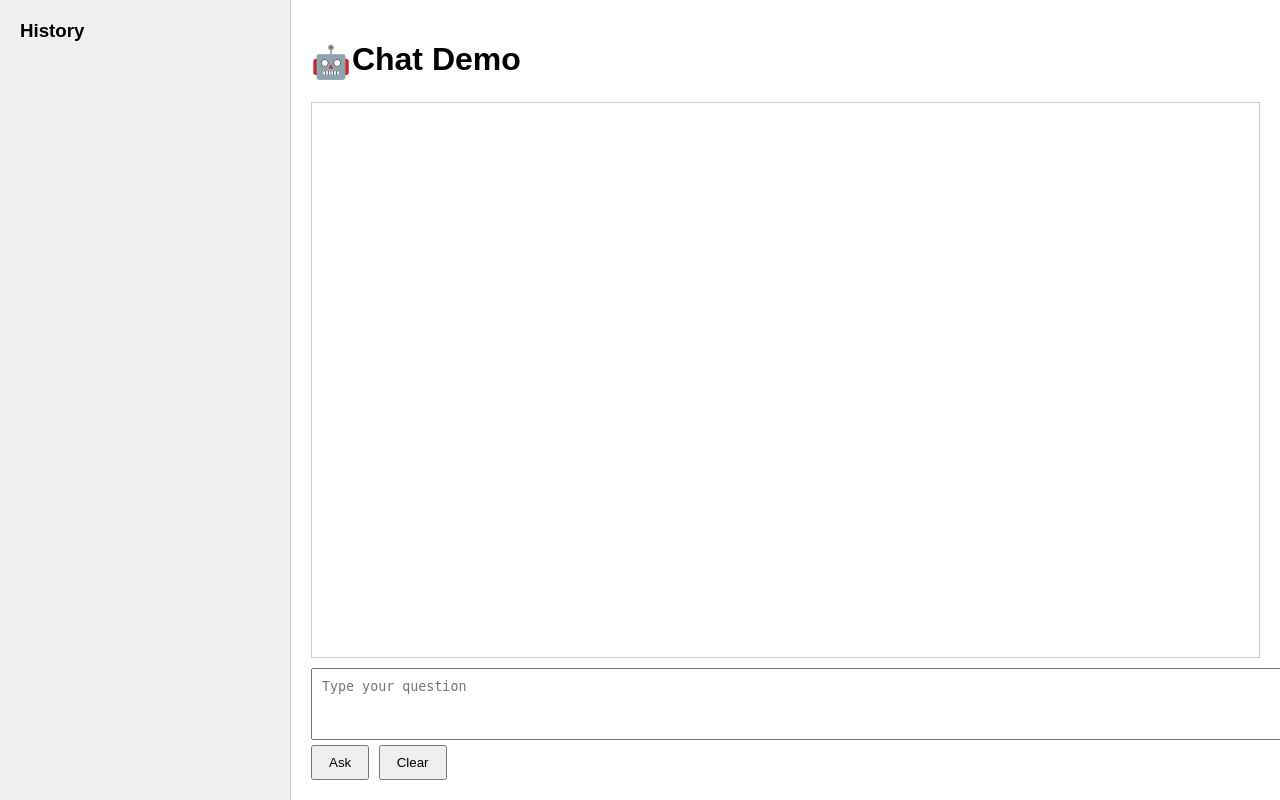
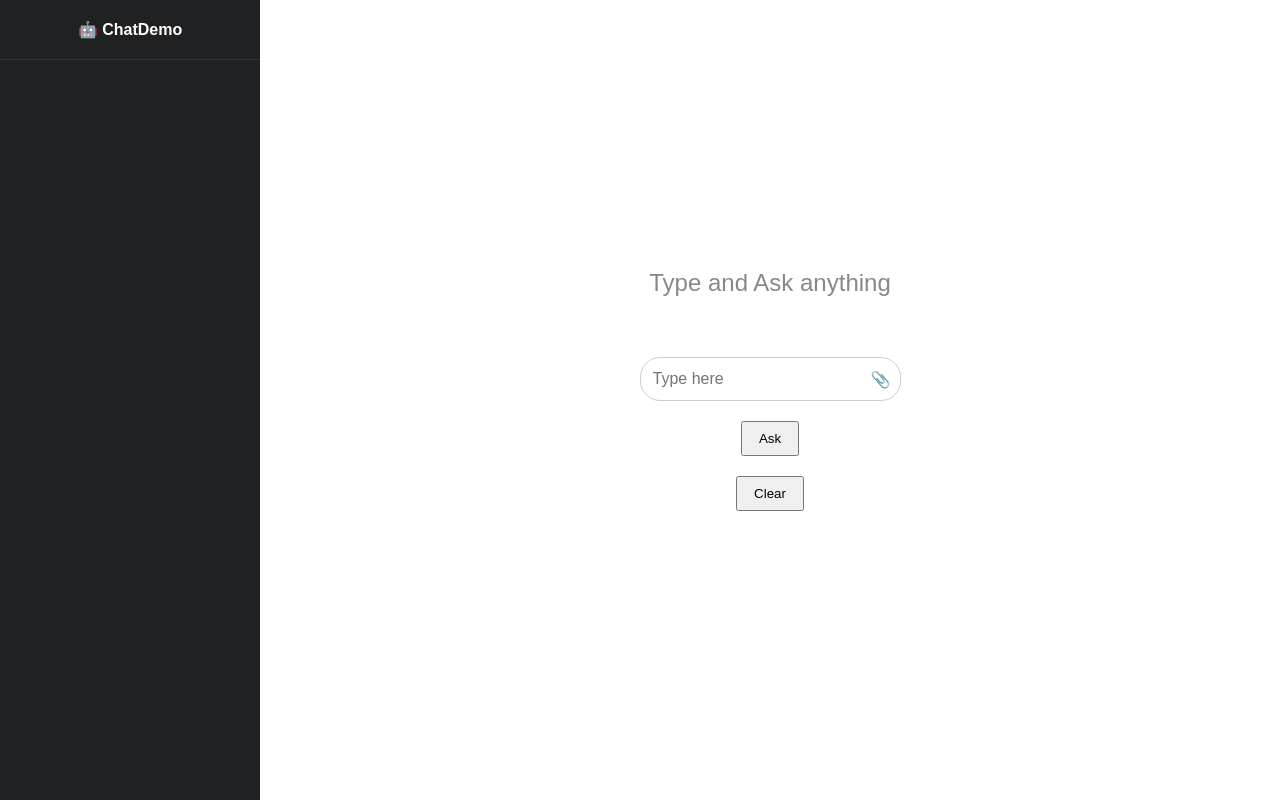
Before and after one commit to himanshugupta30062/Test_codex, a Flask app: page / in a window 1280 px wide. Run offline with Flask 2, Linux system fonts and the light colour scheme; the visitor is signed in with stand-in values (Sample User, id 1).

Commit message:
fix: resolve css merge conflict

```diff
--- a/static/styles.css
+++ b/static/styles.css
@@ -2,54 +2,121 @@ body {
     font-family: Arial, sans-serif;
     margin: 0;
     padding: 0;
+    height: 100vh;
     display: flex;
-    height: 100vh;
+    color: #333;
+    box-sizing: border-box;
 }
+
+/* Ensure all elements size consistently */
+*,
+*::before,
+*::after {
+    box-sizing: inherit;
+}
+
 .container {
     flex: 1;
     display: flex;
 }
+
 .sidebar {
-    width: 250px;
-    background: #f0f0f0;
+    width: 260px;
+    background: #202123;
+    color: #fff;
+    display: flex;
+    flex-direction: column;
+}
+.sidebar .logo {
     padding: 20px;
+    text-align: center;
+    font-weight: bold;
+    border-bottom: 1px solid #333;
+}
+.chats {
+    list-style: none;
+    padding: 10px;
+    margin: 0;
+    flex: 1;
     overflow-y: auto;
-    border-right: 1px solid #ccc;
 }
-.sidebar h3 {
-    margin-top: 0;
+.chats li {
+    padding: 8px;
+    margin-bottom: 6px;
+    background: #2d2e30;
+    border-radius: 4px;
+    cursor: pointer;
+}
+
+.main {
+    flex: 1;
+    display: flex;
+    flex-direction: column;
+    background: #fff;
+}
+
+.main.start {
+    justify-content: center;
+    align-items: center;
+}
+
+.main.start .chat {
+    display: none;
+}
+.welcome {
+    text-align: center;
+    margin: 0 0 40px;
+    font-size: 24px;
+    color: #888;
 }
 .chat {
     flex: 1;
+    padding: 20px;
+    overflow-y: auto;
+}
+.input-area {
     display: flex;
+    align-items: center;
+    justify-content: center;
+    padding: 20px;
+    border-top: 1px solid #eee;
+    width: 100%;
+    gap: 10px;
+    box-sizing: border-box;
+}
+
+.input-area.start {
     flex-direction: column;
-    padding: 20px;
+    border-top: none;
+    align-items: center;
 }
-#chat {
+
+.input-area.start button {
+    margin-left: 0;
+    margin-top: 10px;
+}
+.input-wrapper {
+    position: relative;
     flex: 1;
+    max-width: 600px;
+}
+.input-wrapper input {
+    width: 100%;
+    padding: 12px 40px 12px 12px;
+    border-radius: 20px;
     border: 1px solid #ccc;
-    padding: 10px;
-    overflow-y: auto;
-    margin-bottom: 10px;
+    font-size: 16px;
 }
-#question {
-    width: 100%;
-    min-height: 50px;
-    resize: none;
-    padding: 10px;
+.input-wrapper .icon {
+    position: absolute;
+    right: 10px;
+    top: 50%;
+    transform: translateY(-50%);
+    cursor: pointer;
 }
-.buttons {
-    margin-top: 5px;
-}
-button {
+.input-area button {
+    margin-left: 10px;
     padding: 8px 16px;
-    margin-right: 5px;
-}
-.logo {
-    display: inline-block;
-    width: 32px;
-    text-align: center;
-    vertical-align: middle;
 }
 .message.user {
     font-weight: bold;
--- a/templates/index.html
+++ b/templates/index.html
@@ -7,37 +7,48 @@
 </head>
 <body>
 <div class="container">
-    <div class="sidebar">
-        <h3>History</h3>
-        <ul id="history"></ul>
-    </div>
-    <div class="chat">
-        <h1><span class="logo">🤖</span> Chat Demo</h1>
-        <div id="chat"></div>
-        <textarea id="question" placeholder="Type your question"></textarea>
-        <div class="buttons">
+    <aside class="sidebar">
+        <div class="logo">🤖 ChatDemo</div>
+        <ul id="history" class="chats"></ul>
+    </aside>
+    <main id="main" class="main start">
+        <div id="welcome" class="welcome">Type and Ask anything</div>
+        <div id="chat" class="chat"></div>
+        <div id="inputArea" class="input-area start">
+            <div class="input-wrapper">
+                <input id="question" type="text" placeholder="Type here" />
+                <span class="icon" title="Insert image/video">📎</span>
+            </div>
             <button id="askBtn">Ask</button>
             <button id="clearBtn">Clear</button>
         </div>
-    </div>
+    </main>
 </div>
 <script>
 const historyList = document.getElementById('history');
 const chatDiv = document.getElementById('chat');
-const textarea = document.getElementById('question');
+const input = document.getElementById('question');
+const welcome = document.getElementById('welcome');
+const main = document.getElementById('main');
+const inputArea = document.getElementById('inputArea');
 
-function autoResize() {
-    textarea.style.height = 'auto';
-    textarea.style.height = textarea.scrollHeight + 'px';
-}
-textarea.addEventListener('input', autoResize);
+input.addEventListener('keypress', (e) => {
+    if (e.key === 'Enter') {
+        e.preventDefault();
+        sendQuestion();
+    }
+});
 
 async function sendQuestion() {
-    const question = textarea.value.trim();
+    const question = input.value.trim();
     if (!question) return;
+    if (main.classList.contains('start')) {
+        main.classList.remove('start');
+        inputArea.classList.remove('start');
+    }
     appendMessage('user', question);
-    textarea.value = '';
-    autoResize();
+    input.value = '';
+    welcome.style.display = 'none';
     const response = await fetch('/ask', {
         method: 'POST',
         headers: { 'Content-Type': 'application/json' },
@@ -59,6 +70,7 @@ function appendMessage(role, text) {
 function addToHistory(q, a) {
     const li = document.createElement('li');
     li.textContent = q;
+    li.setAttribute('contenteditable', 'true');
     li.onclick = () => alert(a);
     historyList.appendChild(li);
 }
@@ -66,6 +78,9 @@ function addToHistory(q, a) {
 function clearChat() {
     chatDiv.innerHTML = '';
     historyList.innerHTML = '';
+    welcome.style.display = 'block';
+    main.classList.add('start');
+    inputArea.classList.add('start');
 }
 
 document.getElementById('askBtn').addEventListener('click', sendQuestion);
```
